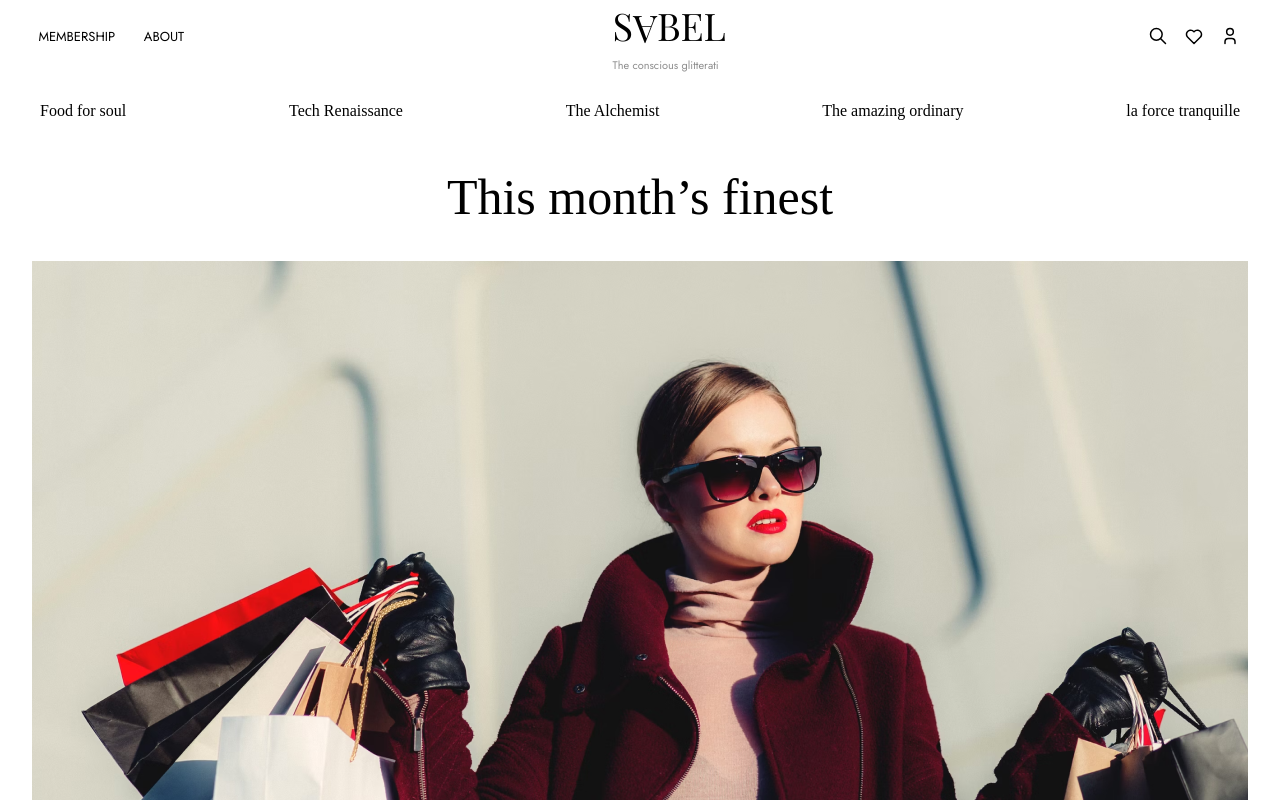
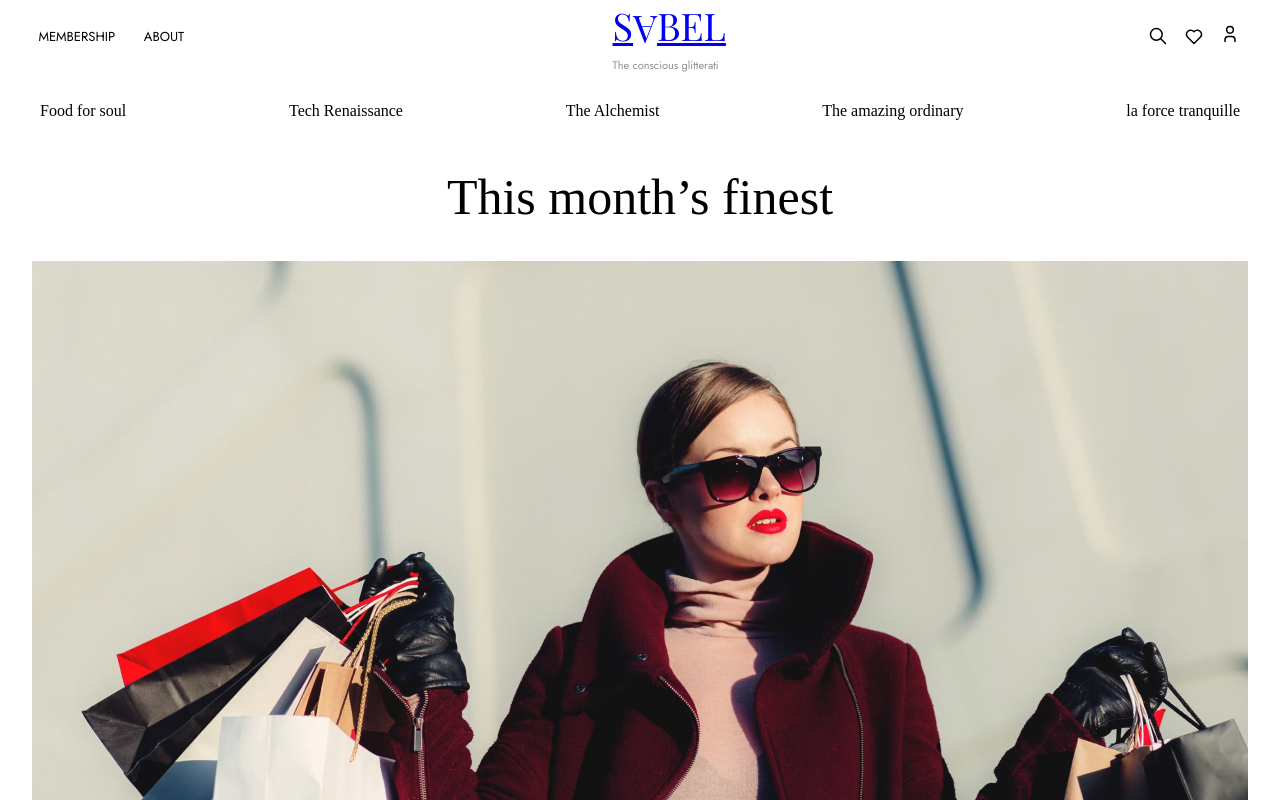
Before and after one commit to Damileee/sabel-blog, a React (Create React App) app: page / in a window 1280 px wide. Shown: the top 800 px of the page. Built offline with nearby package versions, Linux system fonts and the light colour scheme.

Commit message:
chor: made the nav for the profile page

```diff
--- a/src/components/Navbar.jsx
+++ b/src/components/Navbar.jsx
@@ -13,15 +13,17 @@ const Navbar = () => {
         </div>
       </nav>
       <div className="header">
+        <Link to="/">
         <h1>
           <span>S<span className="rotate">A</span>BEL</span>
         </h1>
+        </Link>
         <p>The conscious glitterati</p>
       </div>
       <div className="icon-nav">
         <img src={SearchIcon} alt="Search Icon" />
         <img src={HeartIcon} alt="Heart Icon" />
-        <img src={UserIcon} alt="User Icon" />
+        <Link to="/profile"><img src={UserIcon} alt="User Icon" /></Link>
       </div>
     </div>
   );
```
